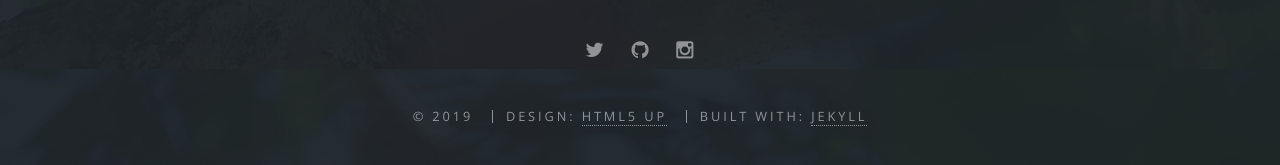
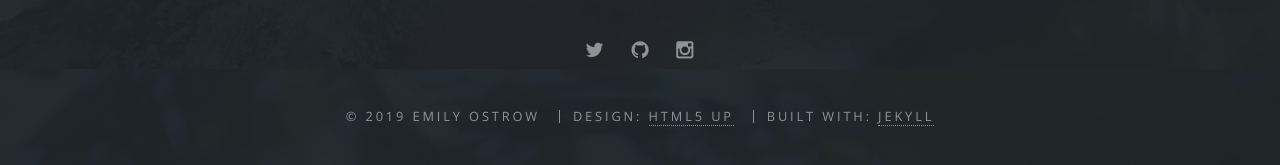
Before and after one commit to emilyostrow/emilyostrow.github.io, a Jekyll site: the page built from index.html, in a window 1280 px wide and 900 px high, scrolled down 1950 px. Shown: the part 681-846 px from the top of the window. Built offline with Jekyll 4.4.1, drawn with Linux system fonts in a browser that asks for light colours.

Commit message:
Update footer.html

```diff
--- a/_includes/footer.html
+++ b/_includes/footer.html
@@ -20,7 +20,7 @@
       {% if diff contains '-' %}{{ site.first_published }},{% endif %}
     {% endif %}
     {{ thisyear }}
-    <!--{% if site.owner %}{{ site.owner }}{% else %}-->{{ site.title }}<!--{% endif %}--></li>
+    {% if site.owner %}{{ site.owner }}{% else %}{{ site.title }}{% endif %}</li>
     <li>Design: <a href="http://html5up.net" target="_blank">HTML5 UP</a></li>
     <li>Built with: <a href="http://jekyllrb.com" target="_blank">Jekyll</a></li>
   </ul>
```
